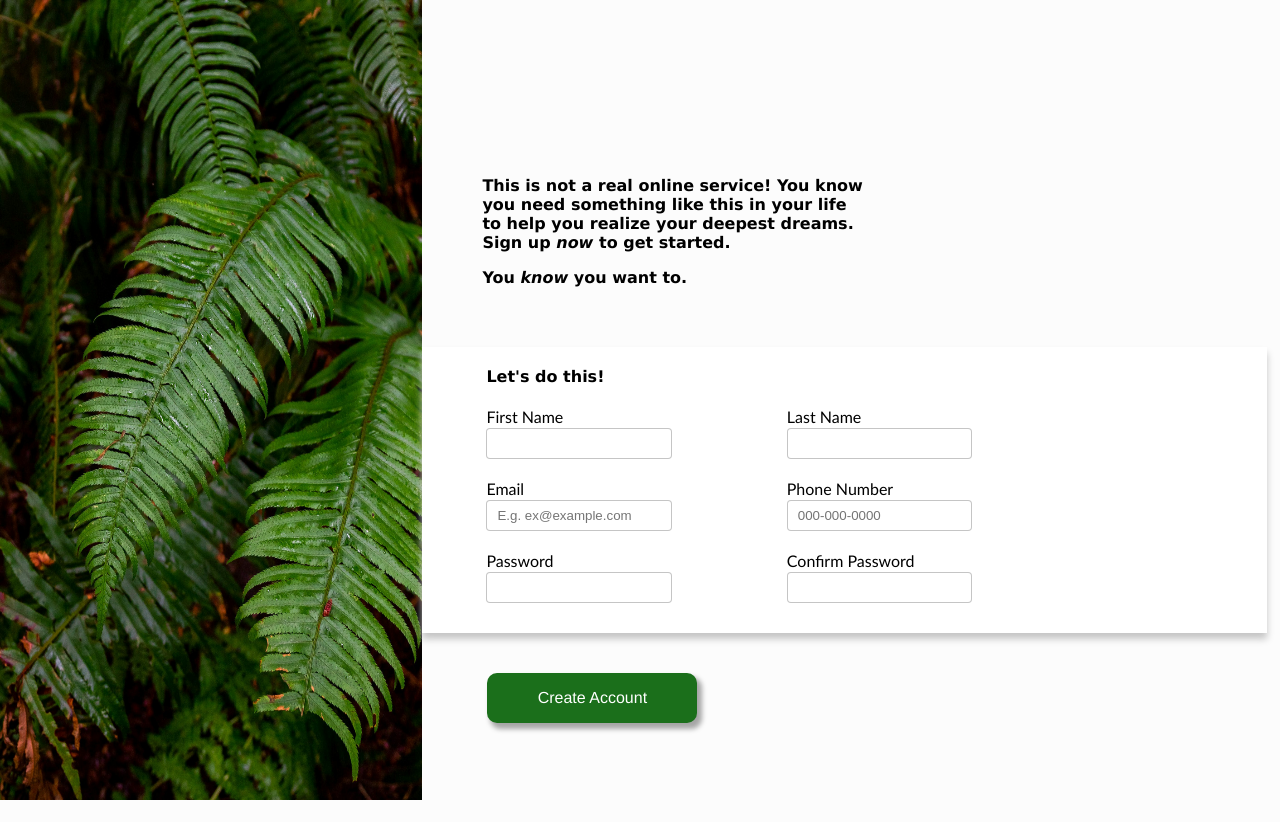
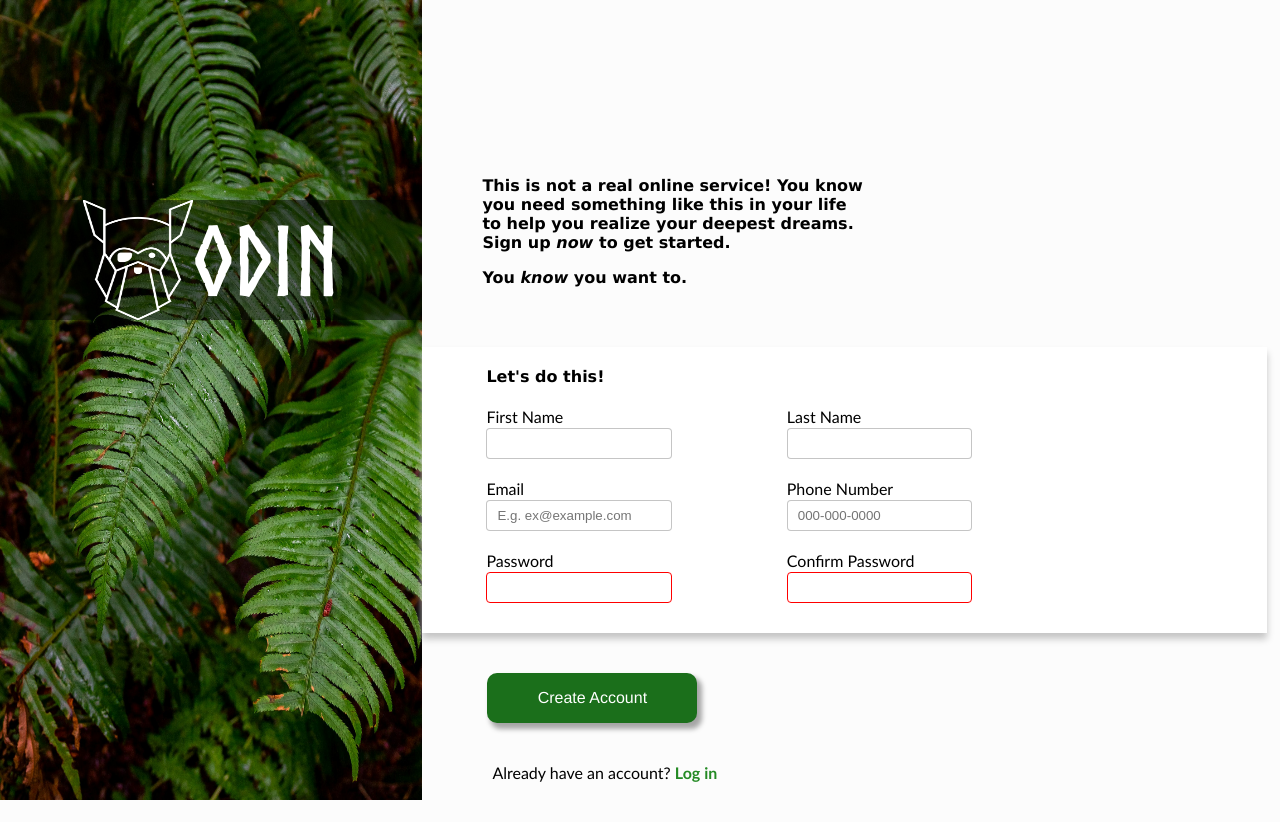
Before and after one commit to dbrooks11/signup-form-odin, a plain HTML site: page index.html in a window 1280 px wide. Drawn offline with Linux system fonts and the light colour scheme.

Commit message:
odin logo added with background opacity

```diff
--- a/index.html
+++ b/index.html
@@ -10,6 +10,7 @@
     <div class = "container">
         <div class ="left_container">
             <img id = "plant_img" src="./images/halie-west-25xggax4bSA-unsplash.jpg" alt="Plant Image">
+            <div class = "overlay_container"><img src="./images/odin-lined.png" alt="odin logo"><span>ODIN</span></div>
         </div>
         <div class = "right_container">
             <div class = "top_text">
@@ -68,6 +69,7 @@
                 <button type ="submit">Create Account</button>
                 </form>
             </div>
+            <p class = "account text">Already have an account? <span class = "login text"><a>Log in</a></span></p>
         </div>
     </div>
 </body>
--- a/style.css
+++ b/style.css
@@ -91,11 +91,17 @@ display: flex;
     border-color: red;
 }
 /* Password and confirm password*/
-.password_and_confirm input:{
+.password_and_confirm input:invalid{
     border-color: red;
 }
 
+#password{
+    border: solid 1px red;
+}
 
+#confirm_pass{
+    border:solid 1px red;
+}
 
 /*create account button*/
 button{
@@ -114,10 +120,49 @@ button{
 }
 
 button:hover{
-    box-shadow: 4px 5px 15px 1px black;
+    box-shadow: 4px 5px 10px 1px rgb(116, 116, 116);
+}
+
+.text{
+    font-family:'Gill Sans', 'Gill Sans MT', Calibri, 'Trebuchet MS', sans-serif;
+}
+
+.account.text{
+margin: 40px 0px 0px 70px;
+}
+
+.login.text{
+font-weight: 600;
+color:rgb(36, 138, 36);
 }
 
 #plant_img{
     height: 100vh;
     width:33vw;
 }
+
+@font-face {
+    font-family: odinFont;
+    src: url(./fonts/Norse-Bold.otf);
+}
+
+.overlay_container{
+    display: flex;
+    position: absolute;
+    top: 200px;
+    color: white;
+    background-color: rgba(0, 0, 0, 0.484);
+    width: 33vw;
+    align-items: center;
+    justify-content: center;
+}
+
+.left_container >div >img{
+    height: 120px;
+    width: 110px;
+}
+
+.left_container > div > span{
+font-family: odinFont;
+font-size:6rem;
+}
```
Also changed, not shown: fonts/Norse-Bold.otf (added), images/odin-lined.png (added).
